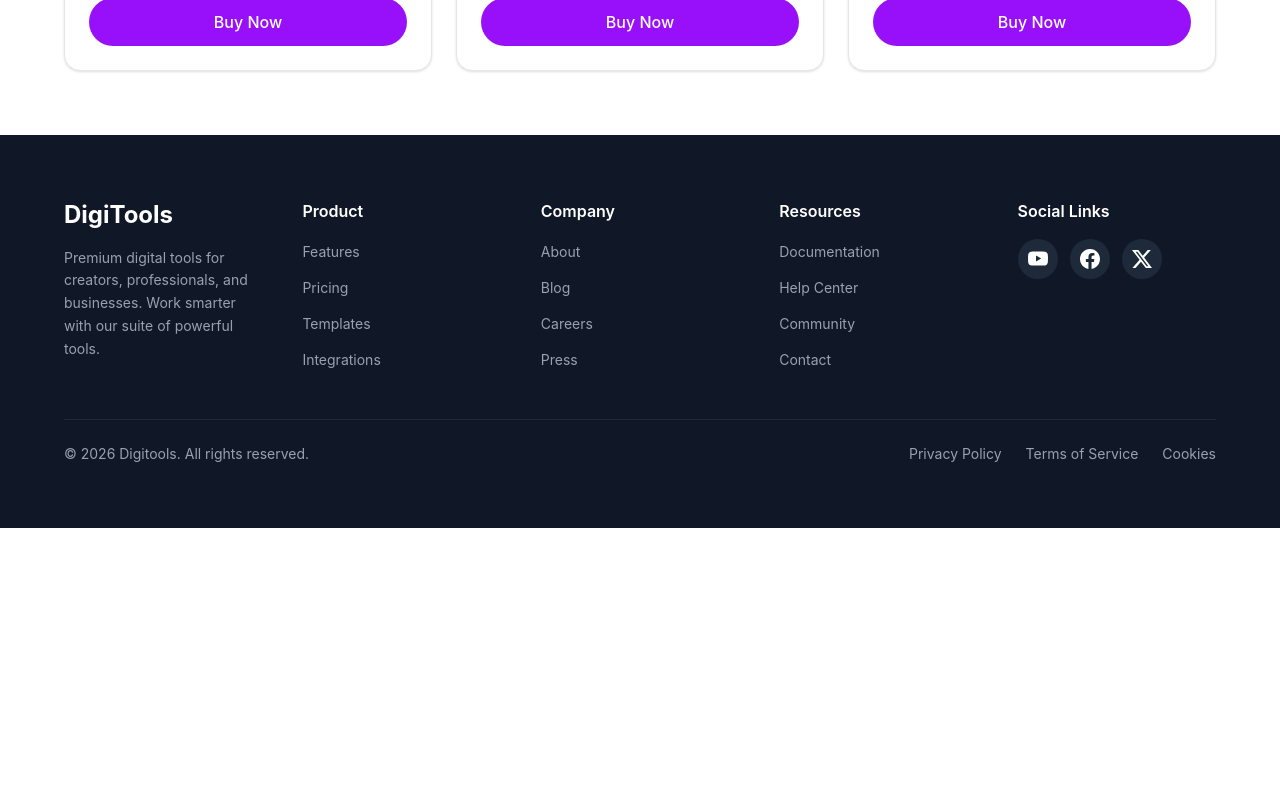
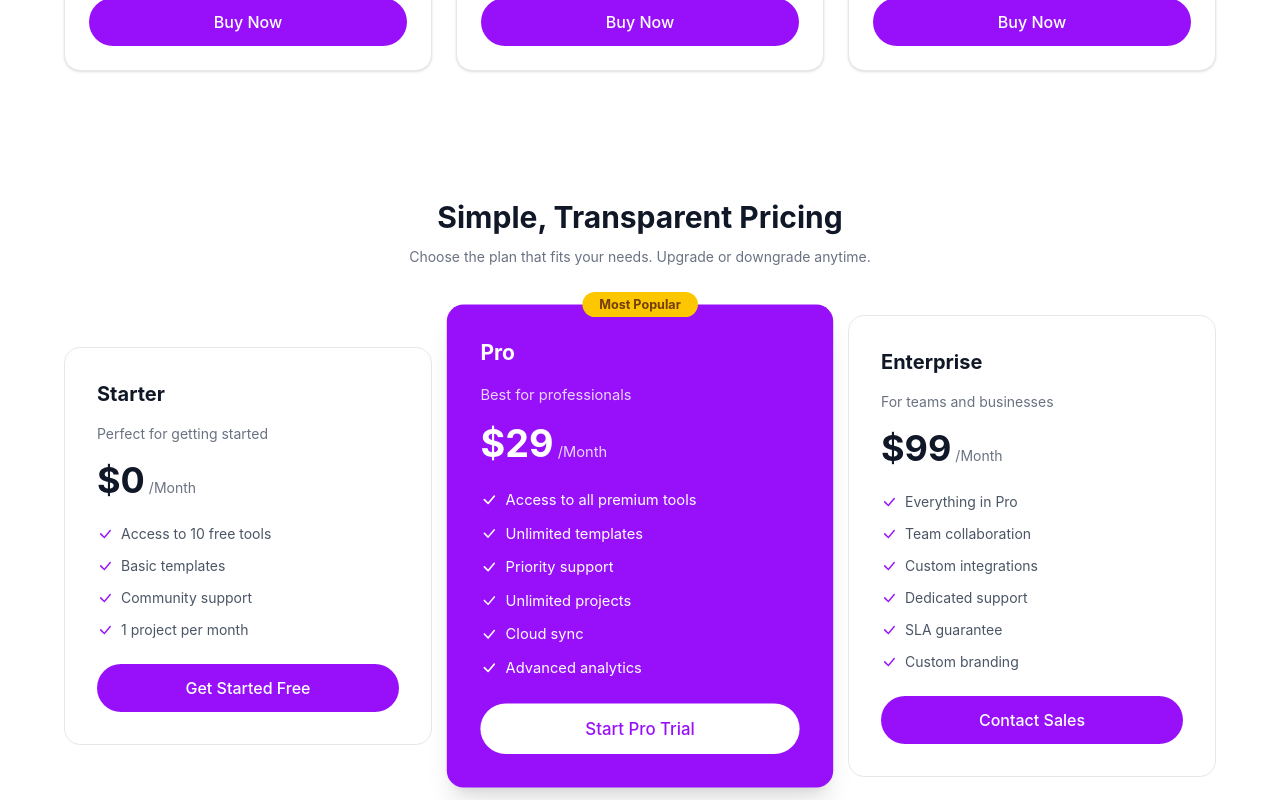
Before and after one commit to Shojon-Miah/DigiTools-Platform, a React (Vite) app: page / in a window 1280 px wide. Shown: the part 2800-3600 px from the top of the page. Before the commit the page ends 3328 px from the top, so only its background shows below. Built offline with nearby package versions, Linux system fonts and the light colour scheme.

Commit message:
update Pricing code

```diff
--- a/src/components/Pricing.jsx
+++ b/src/components/Pricing.jsx
@@ -57,8 +57,85 @@ const pricingPlans = [
 
 const Pricing = () => {
   return (
-   <>
-   </>
+    <section id="pricing" className="pricing-section w-full bg-white px-6 py-16">
+      <div className="max-w-6xl mx-auto">
+
+        {/* Section Header */}
+        <div className="pricing-header text-center mb-12">
+          <h2 className="text-3xl font-bold text-gray-900 mb-3">
+            Simple, Transparent Pricing
+          </h2>
+          <p className="text-gray-500 text-sm">
+            Choose the plan that fits your needs. Upgrade or downgrade anytime.
+          </p>
+        </div>
+
+        {/* Pricing Grid */}
+        <div className="pricing-grid grid grid-cols-1 md:grid-cols-3 gap-6 items-center">
+          {pricingPlans.map((plan) => (
+            <div
+              key={plan.id}
+              className={`pricing-card relative rounded-2xl p-8 flex flex-col gap-4 ${
+                plan.isPopular
+                  ? 'bg-purple-600 text-white shadow-xl scale-105'
+                  : 'bg-white border border-gray-200 text-gray-900'
+              }`}
+            >
+
+              {/* Most Popular Badge */}
+              {plan.badge && (
+                <span className="pricing-badge absolute -top-3 left-1/2 -translate-x-1/2 bg-yellow-400 text-yellow-900 text-xs font-bold px-4 py-1 rounded-full">
+                  {plan.badge}
+                </span>
+              )}
+
+              {/* Plan Name */}
+              <h3 className={`pricing-plan-name text-xl font-bold ${plan.isPopular ? 'text-white' : 'text-gray-900'}`}>
+                {plan.name}
+              </h3>
+
+              {/* Subtitle */}
+              <p className={`pricing-subtitle text-sm ${plan.isPopular ? 'text-purple-200' : 'text-gray-500'}`}>
+                {plan.subtitle}
+              </p>
+
+              {/* Price */}
+              <div className="pricing-price flex items-baseline gap-1">
+                <span className="text-4xl font-bold">${plan.price}</span>
+                <span className={`text-sm ${plan.isPopular ? 'text-purple-200' : 'text-gray-500'}`}>
+                  /{plan.period}
+                </span>
+              </div>
+
+              {/* Features */}
+              <ul className="pricing-features flex flex-col gap-3 my-2">
+                {plan.features.map((feature, index) => (
+                  <li key={index} className="flex items-center gap-2 text-sm">
+                    <BsCheckLg className={`w-4 h-4 shrink-0 ${plan.isPopular ? 'text-white' : 'text-purple-600'}`} />
+                    <span className={plan.isPopular ? 'text-white' : 'text-gray-600'}>
+                      {feature}
+                    </span>
+                  </li>
+                ))}
+              </ul>
+
+              {/* Button */}
+              <button
+                className={`pricing-btn w-full font-medium py-3 rounded-full transition-colors mt-auto ${
+                  plan.isPopular
+                    ? 'bg-white text-purple-600 hover:bg-purple-50'
+                    : 'bg-purple-600 text-white hover:bg-purple-700'
+                }`}
+              >
+                {plan.buttonText}
+              </button>
+
+            </div>
+          ))}
+        </div>
+
+      </div>
+    </section>
   )
 }
 
```
